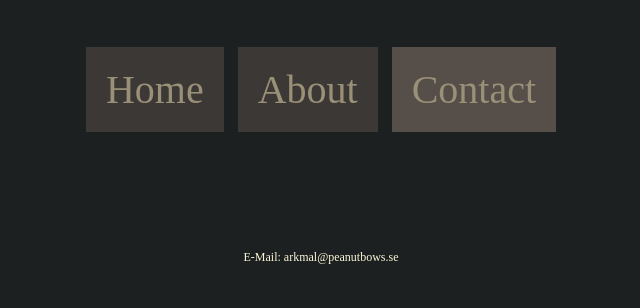
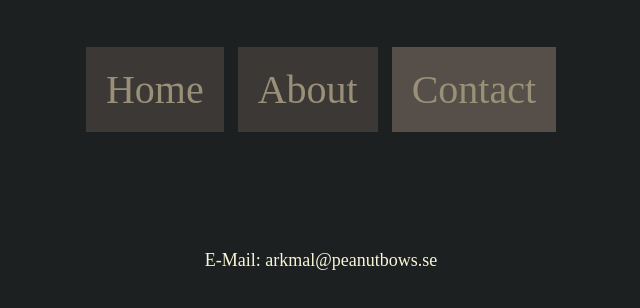
Before and after one commit to peanutbows/peanutbows.github.io, a plain HTML site: page contact.html in a window 1280 px wide. Shown: the whole page, without its empty margins (319-959 px from the left). Drawn offline with Linux system fonts and the light colour scheme.

Commit message:
Changed font size

```diff
--- a/style.css
+++ b/style.css
@@ -58,7 +58,7 @@ body {
     background-color:  #1d2021;
     color: #f9f5d7;
     height: 90%;
-    font-size: 12px;
+    font-size: 18px;
     text-align: center;
 
 }
@@ -81,7 +81,7 @@ body {
 
 #link-list li a {
 
-    font-size: 12px;
+
     color: #eddbb2;
     text-decoration: none;
     cursor: pointer;
```
